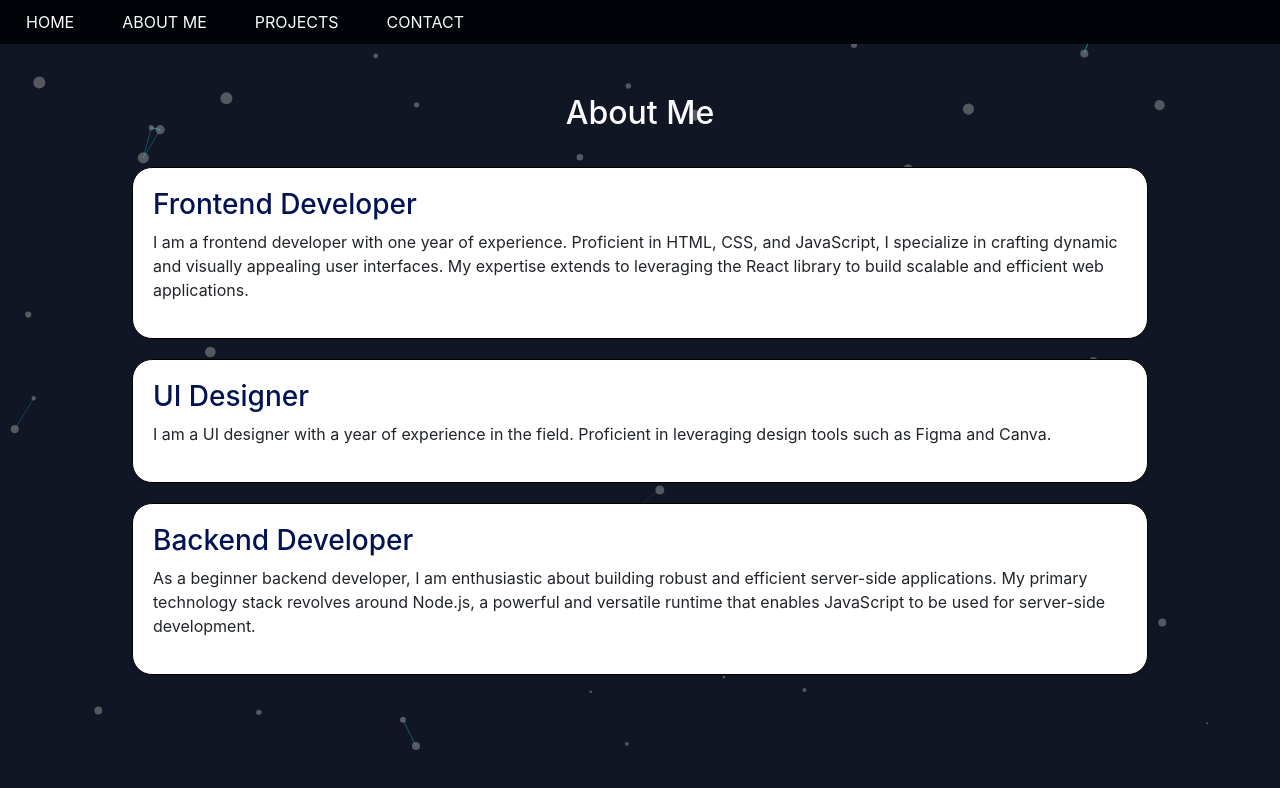
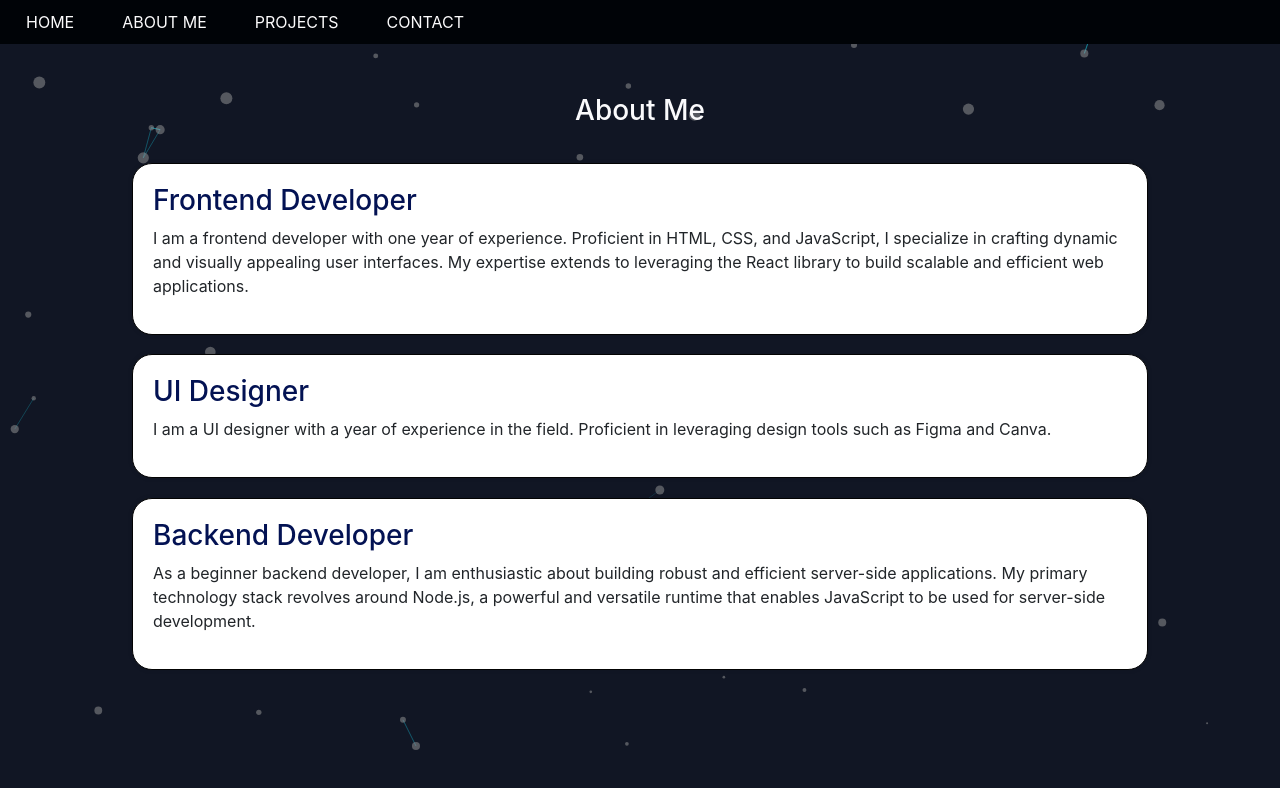
Before and after one commit to Aksshhada/My-Portfolio, a React (Create React App) app: page /aboutme in a window 1280 px wide. Shown: the top 788 px of the page. Built offline with nearby package versions, Linux system fonts and the light colour scheme.

Commit message:
change h2

```diff
--- a/src/components/pages/aboutme.js
+++ b/src/components/pages/aboutme.js
@@ -4,7 +4,7 @@ import "./aboutme.css";
 const aboutme = () => {
   return (
     <section className="aboutstyle">
-      <h2 className="about_h2">About Me</h2>
+      <h3 className="about_h2">About Me</h3>
       <div className="about_div">
         <h3>Frontend Developer</h3>
         <p className="about_h3">
```
